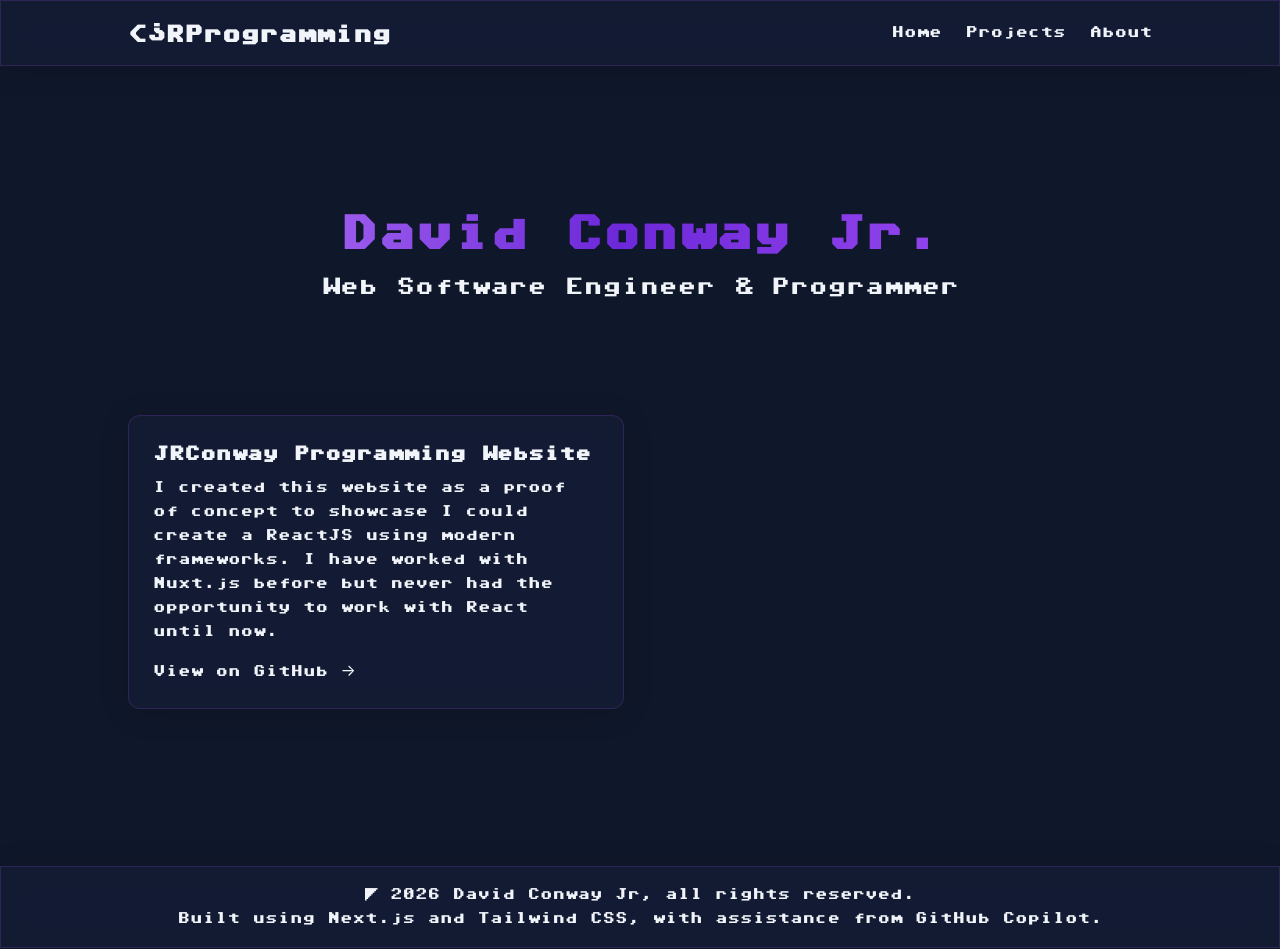
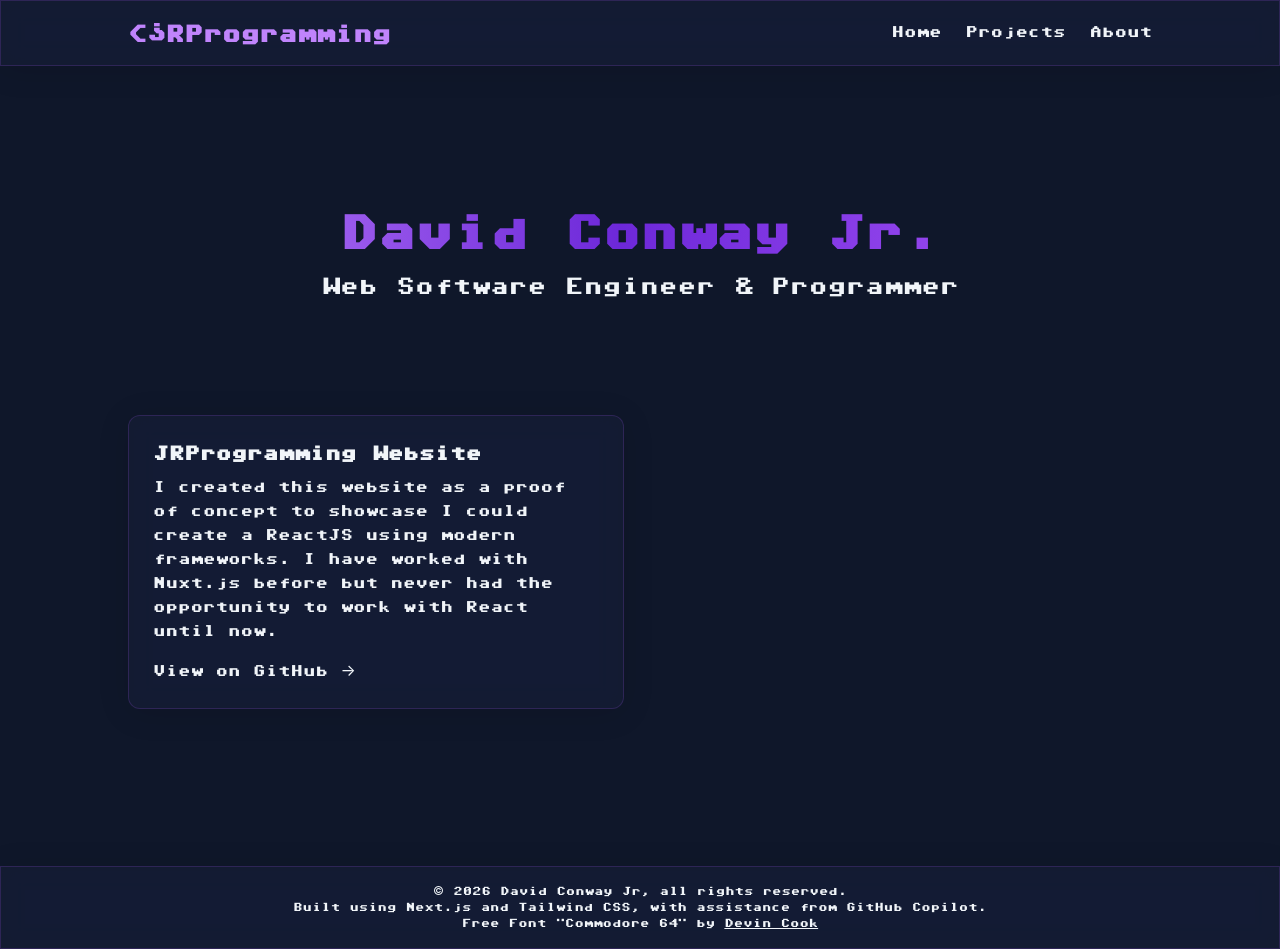
Before and after one commit to jrconway3/jr-programming-core, a Next.js app: page / in a window 1280 px wide. Built offline with nearby package versions, Linux system fonts and the light colour scheme.

Commit message:
* Adjusted Footer, Adjusted Cards

```diff
--- a/components/layouts.tsx
+++ b/components/layouts.tsx
@@ -8,7 +8,7 @@ export default function Layout({ children }: Props) {
     <div className="flex flex-col min-h-screen bg-background text-text">
       <header className="w-full py-4 px-6 glass border-b border-accent/30">
         <nav className="flex justify-between items-center max-w-5xl mx-auto">
-          <Link href="/" className="text-2xl font-headers font-bold text-accent">
+          <Link href="/" className="text-2xl font-headers font-bold text-primary-accentLight">
             &lt;<span className="flip-vertically">?</span>RProgramming
           </Link>
           <div className="space-x-6">
@@ -23,9 +23,10 @@ export default function Layout({ children }: Props) {
 
       <main className="flex-1">{children}</main>
 
-        <footer className="w-full py-4 text-center text-muted border-t border-accent/30 glass">
-          <p>&copy; {new Date().getFullYear()} David Conway Jr, all rights reserved.</p>
+        <footer className="w-full py-4 text-center text-muted border-t border-accent/30 glass text-xs">
+          <p><span className="copyright">&copy;</span> {new Date().getFullYear()} David Conway Jr, all rights reserved.</p>
           <p>Built using Next.js and Tailwind CSS, with assistance from GitHub Copilot.</p>
+          <p>Free Font "Commodore 64" by <a href="https://www.dafont.com/commodore-64.font" className="underline" target="_blank" rel="noopener noreferrer">Devin Cook</a></p>
         </footer>
     </div>
   )
--- a/pages/index.tsx
+++ b/pages/index.tsx
@@ -12,13 +12,13 @@ export default function Home() {
               David Conway Jr.
             </h1>
             <p className="text-xl md:text-2xl text-muted mb-8">
-                Web Software Engineer &amp; Programmer
+              Web Software Engineer &amp; Programmer
             </p>
             <a
               href="#projects"
               className="hidden inline-block px-8 py-3 rounded-lg bg-primary-accent hover:bg-primary-accentDark text-white font-semibold shadow-lg transition glass border border-accent/30"
             >
-                View Projects
+              View Projects
             </a>
         </section>
 
@@ -27,12 +27,12 @@ export default function Home() {
           <div className="grid md:grid-cols-2 gap-8">
             {/* Example Project Card */}
             <div className="rounded-xl shadow-lg p-6 border border-accent/30 hover:scale-105 hover:shadow-accent transition glass">
-              <h3 className="text-xl font-semibold text-accent mb-2">JRConway Programming Website</h3>
+              <h3 className="text-xl font-semibold text-accent mb-2">JRProgramming Website</h3>
               <p className="text-muted mb-4">
                   I created this website as a proof of concept to showcase I could create a ReactJS using modern frameworks. I have worked with Nuxt.js before but never had the opportunity to work with React until now.
               </p>
               <a
-                href="#"
+                href="https://github.com/jrconway3/jr-programming-core"
                 className="text-accentLight hover:underline"
                 target="_blank"
                 rel="noopener noreferrer"
--- a/styles/globals.css
+++ b/styles/globals.css
@@ -55,6 +55,10 @@ a span.flip-vertically {
   transform: scaleY(-1);
 }
 
+footer .copyright {
+  @apply font-copyright;
+}
+
 /* Custom animated gradient text utility */
 .gradient-text {
   background-image: linear-gradient(90deg, #a855f7, #c084fc, #6d28d9, #a855f7);
--- a/tailwind.config.js
+++ b/tailwind.config.js
@@ -24,7 +24,8 @@ export default {
       },
       fontFamily: {
         text: ['"Commodore 64"', 'Inter', 'ui-sans-serif', 'system-ui'],
-        headers: ['"Commodore 64 Angled"', 'Inter', 'ui-sans-serif', 'system-ui']
+        headers: ['"Commodore 64 Angled"', 'Inter', 'ui-sans-serif', 'system-ui'],
+        copyright: ['Inter', 'ui-sans-serif', 'system-ui'],
       }
     }
   }
```
